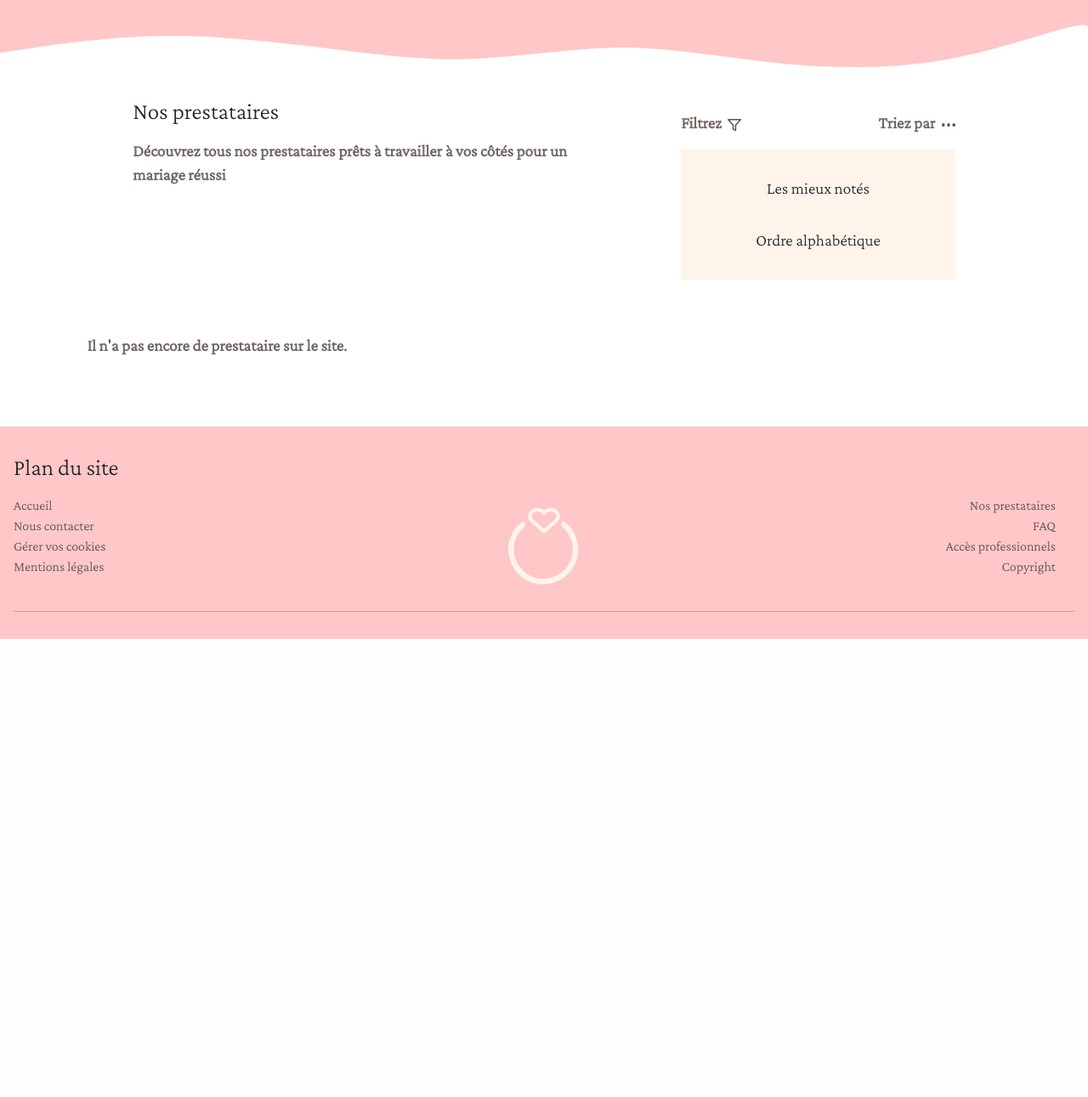
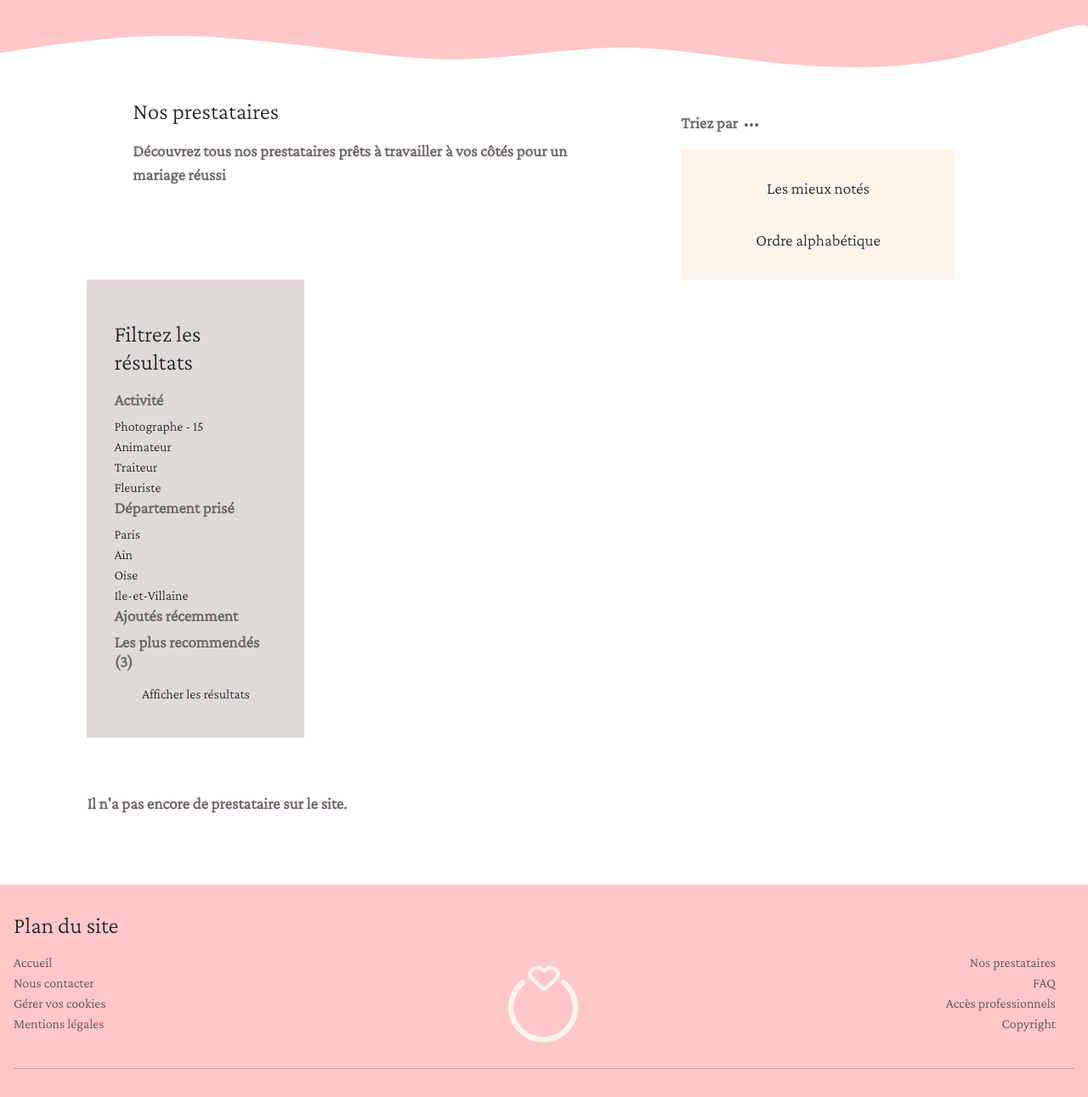
Before and after one commit to Trevodorax/pour-toujours, a PHP site: page /search_pro.php in a window 1280 px wide. Shown: the part 99-1390 px from the top of the page at 85% size. Before the commit the page ends 851 px from the top, so only its background shows below. Run offline with PHP 8.4, Linux system fonts and the light colour scheme; data that the repository does not hold is empty.

Commit message:
began the skeleton of the filters

```diff
--- a/scripts/search_presta.js
+++ b/scripts/search_presta.js
@@ -1,3 +1,4 @@
-document.getElementById('filters-button').addEventListener('click', function(){
-    document.getElementById('filters').classList.toggle('pouf');
-})
+document.getElementById('sort-button').addEventListener('click', function(){
+    document.getElementById('sort').classList.toggle('pouf');
+}
+)
--- a/search_pro.php
+++ b/search_pro.php
@@ -32,17 +32,45 @@ function isLogged(){
                     <h2>Nos prestataires</h2>
                     <p>Découvrez tous nos prestataires prêts à travailler à vos côtés pour un mariage réussi</p>
                 </div>
+
                 <div id="page-top">
-                    <p id="filters-button">Filtrez <img src="images/filter.svg"></p>
-                    <p>Triez par <img src="images/three_dots.svg"></p>
-                    <div id="filters">
+                    <!-- <p id="filters-button">Filtrez <img src="images/filter.svg"></p> -->
+                    <p id="sort-button">Triez par <img src="images/three_dots.svg"></p>
+                    <div id="sort">
                         <a>Les mieux notés</a>
                         <a>Ordre alphabétique</a>
                     </div>
                 </div>
             </div>
 
-            <section>
+            <section id="filter-area">
+
+                <h2>Filtrez les résultats</h2>
+
+                <div class="job list">
+                    <h3>Activité </h3>
+                    <a>Photographe - 15</a>
+                    <a>Animateur</a>
+                    <a>Traiteur</a>
+                    <a>Fleuriste</a>
+                </div>
+
+                <div class="departement list">
+                    <h3>Département prisé</h3>
+                    <a>Paris</a>
+                    <a>Ain</a>
+                    <a>Oise</a>
+                    <a>Ile-et-Villaine</a>
+                </div>
+
+                <h3 id="recent-pro">Ajoutés récemment </h3>
+                <h3 id="best-pro">Les plus recommendés (3)</h3>
+
+                <button id="choose-filter" class="btn-sucess btn">Afficher les résultats</button>
+
+            </section>
+
+            <section id="all-presta">
 
                  <?php
                         $q ='SELECT PRESTATAIRE.id, metier,photoProfil, nomPrefere, email, departement FROM PRESTATAIRE INNER JOIN PERSONNE ON PRESTATAIRE.personne = PERSONNE.id ORDER BY nomEntreprise';
--- a/style/search_presta.css
+++ b/style/search_presta.css
@@ -26,14 +26,14 @@ h2{
     margin-left: 4px;
 }
 
-#filters{
+#sort{
     width: 100%;
     padding: 16px 0;
 
     background-color: #fef4ea;
 }
 
-#filters a{
+#sort a{
     display: block;
 
     padding: 16px;
@@ -42,10 +42,32 @@ h2{
     text-align: center;
 }
 
+/* FILTERS AREA */
 
+
+
+#filter-area{
+    display: flex;
+    flex-direction: column;
+    justify-content: flex-start;
+    background-color: #dfdad8;
+    margin : 0;
+    padding : 2em
+}
+#filter-area h3{
+    text-align: left;
+}
+.list {
+    display: flex;
+    flex-direction: column;
+}
 
 /* ----- PRESTA LIST ----- */
 
+/*
+#all-presta{
+    width: 70vw;
+} */
 .presta-card{
     display: flex;
     height: 160px;
@@ -120,6 +142,10 @@ h2{
         flex-wrap: wrap;
     }
 
+    #filter-area{
+        width: 20vw;
+    }
+
     .presta-card{
         width: 40%;
     }
```
